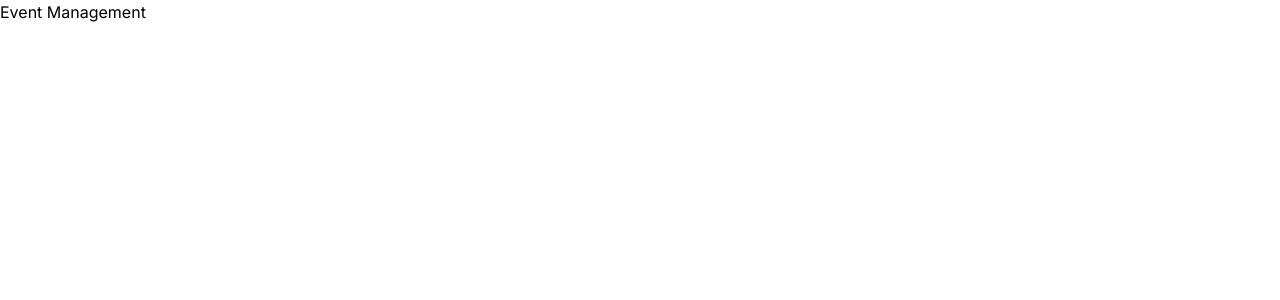
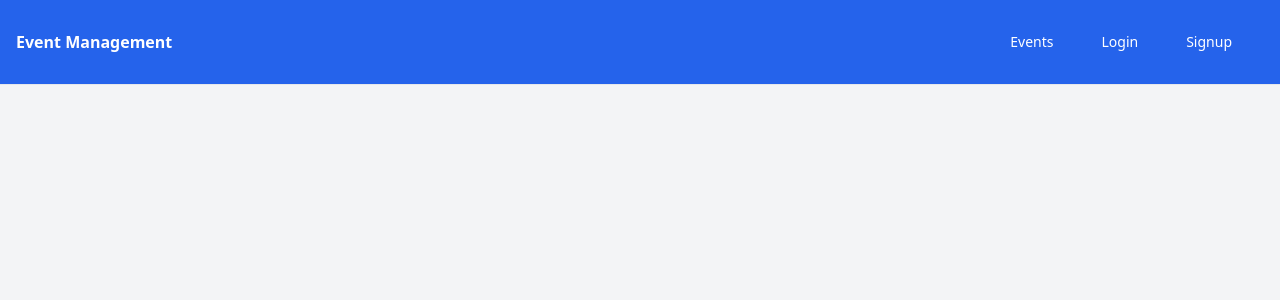
Before and after one commit to noxiousghost/yipl-log-processor, a Next.js app in the folder client/: page / in a window 1280 px wide. Shown: the top 300 px of the page. Built offline with nearby package versions, Linux system fonts and the light colour scheme.

Commit message:
Create navigation bar with basic styling

```diff
--- /dev/null
+++ b/client/src/app/components/NavBar.js
@@ -0,0 +1,26 @@
+import Link from "next/link";
+
+const NavBar = () => {
+  return (
+    <nav className="bg-blue-600 p-4 text-white fixed w-full top-0 left-0 border-b border-gray-200">
+      <div className="container mx-auto flex space-y-3 sm:space-y-0  flex-wrap sm:flex-nowrap sm:flex-row w-full justify-around md:justify-between items-center ">
+        <Link href="/">
+          <p className="font-bold">Event Management</p>
+        </Link>
+        <div className="flex flex-col p-4 mt-4 mx-2 order-1 rounded-lg border md:flex-row md:space-x-8 md:mt-0 md:text-sm md:font-medium md:border-0">
+          <Link href="/events">
+            <p className="mx-2">Events</p>
+          </Link>
+          <Link href="/auth/login">
+            <p className="mx-2">Login</p>
+          </Link>
+          <Link href="/auth/signup">
+            <p className="mx-2">Signup</p>
+          </Link>
+        </div>
+      </div>
+    </nav>
+  );
+};
+
+export default NavBar;
--- a/client/src/app/layout.js
+++ b/client/src/app/layout.js
@@ -1,16 +1,20 @@
-import { Inter } from "next/font/google";
+// /src/app/layout.js
+
+import NavBar from "./components/NavBar";
 import "./globals.css";
-
-const inter = Inter({ subsets: ["latin"] });
 
 export const metadata = {
   title: "Event Management App",
+  description: "Manage your events effortlessly",
 };
 
 export default function RootLayout({ children }) {
   return (
     <html lang="en">
-      <body className={inter.className}>{children}</body>
+      <body className="bg-gray-100 text-gray-900">
+        <NavBar />
+        <main className="container mx-auto p-4">{children}</main>
+      </body>
     </html>
   );
 }
```
